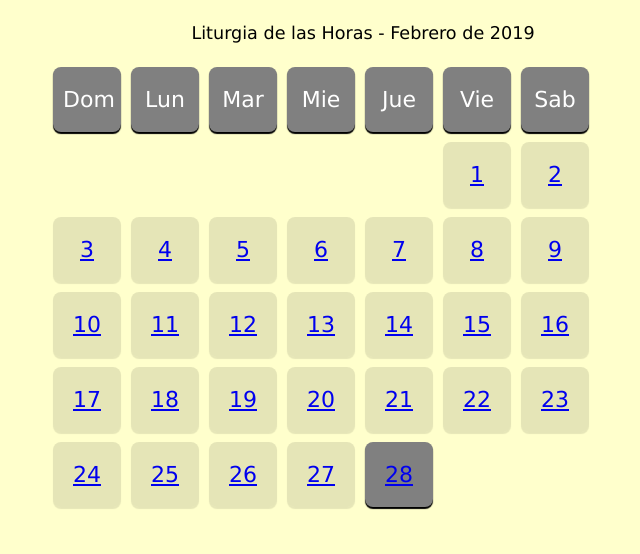
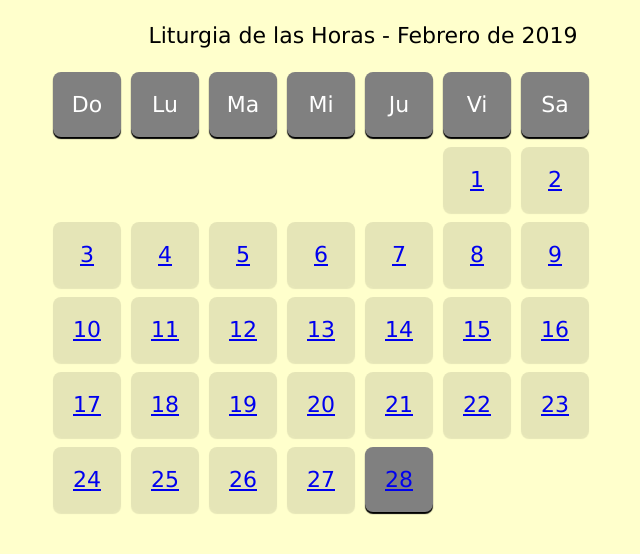
Before and after one commit to geronimoarteaga/geronimoarteaga.github.io, a plain HTML site: page index.htm in a window 1280 px wide. Shown: the top 554 px of the page, without its empty margins (292-932 px from the left). Drawn offline with Linux system fonts and the light colour scheme.

Commit message:
Update Styles ...

```diff
--- a/script.js
+++ b/script.js
@@ -6,12 +6,11 @@ window.onload = function() {
   var title = document.getElementById("title")
   title.innerHTML = "Liturgia de las Horas - " + monthAsString(today.getMonth()) + " de " + today.getFullYear()
 
-
   genMonth(firstDay.getMonth());
 };
 
 function dayOfWeekAsString(dayIndex) {
-  return ["Dom", "Lun", "Mar", "Mie", "Jue", "Vie", "Sab"][dayIndex];
+  return ["Do", "Lu", "Ma", "Mi", "Ju", "Vi", "Sa"][dayIndex];
 }
 
 function dayAsLink(day) {
--- a/styles.css
+++ b/styles.css
@@ -10,6 +10,7 @@ body {
   margin: 15px;
   text-align: center;
   width: 100%;
+  font-size: 22px;
   overflow: hidden;
   color: black;
 }
@@ -68,7 +69,7 @@ body {
   text-align: center;
   width: 100%;
   overflow: hidden;
-         color:  gray;
+  color: gray;
 }
 
 .month {
```
Lines whose indentation alone changed are shown as unchanged.
